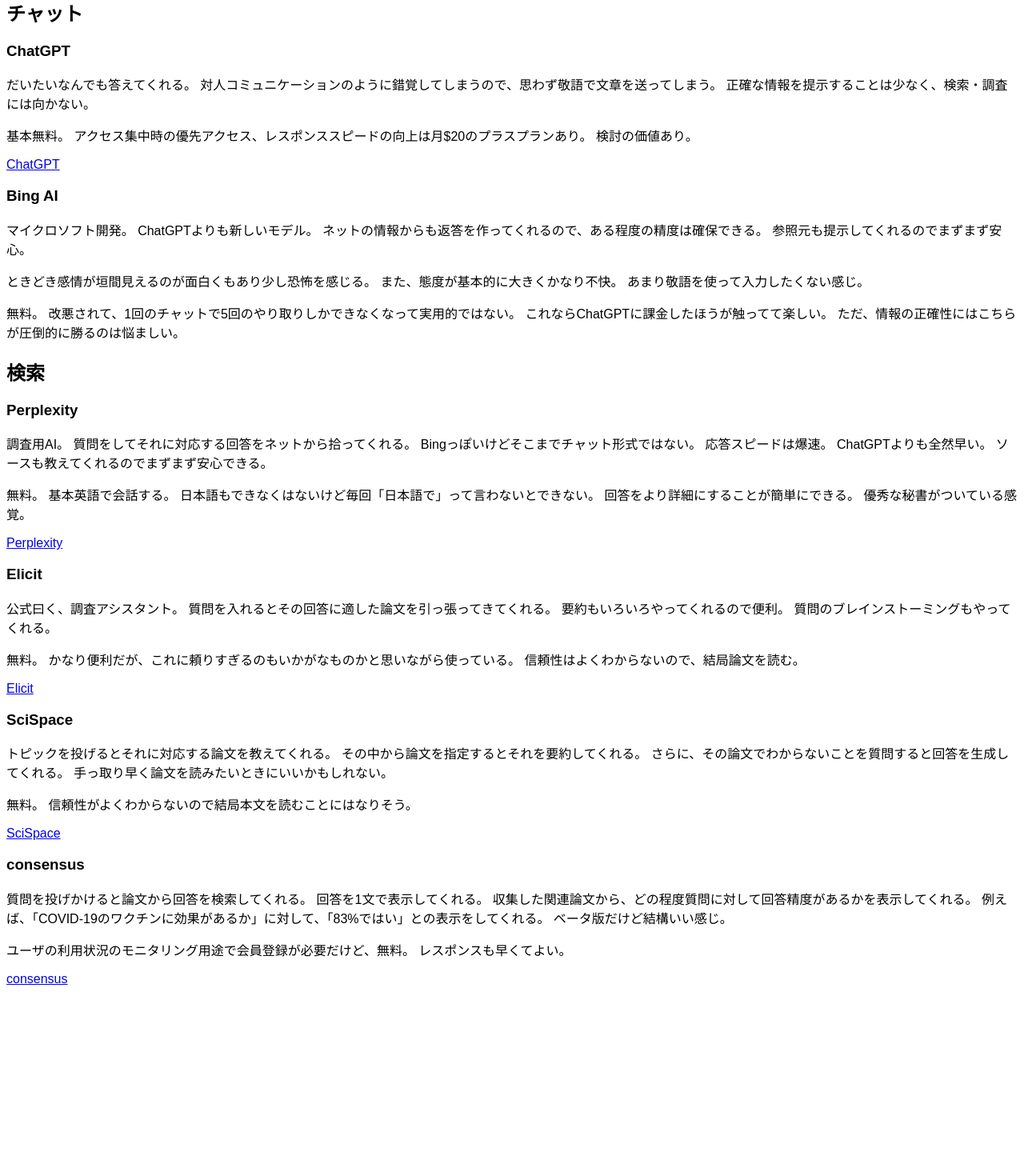
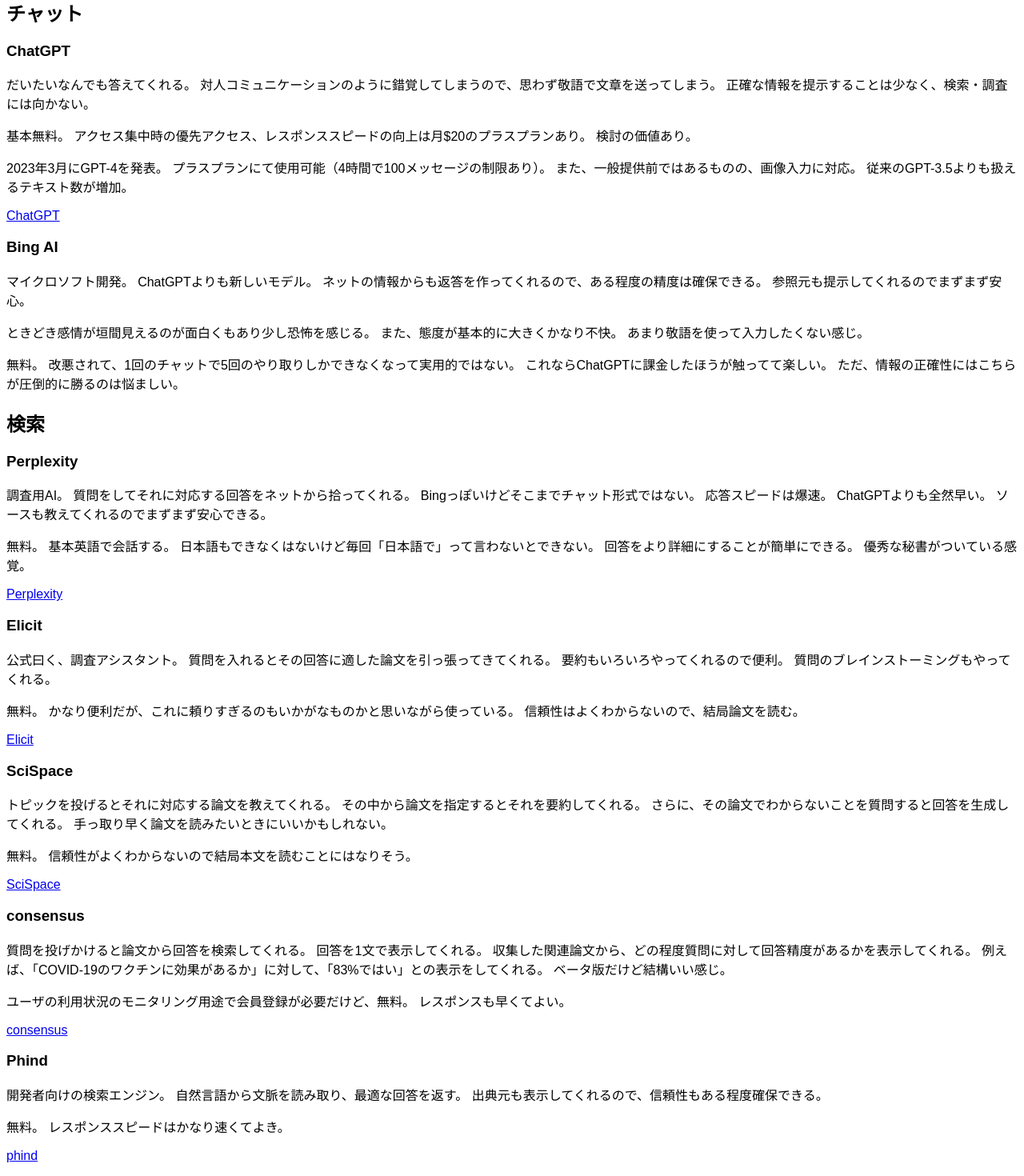
Before and after one commit to mura32033/nextjs-docs, a Next.js app: page /ai in a window 1280 px wide. Shown: the part 135-1605 px from the top of the page at 80% size. Before the commit the page ends 1384 px from the top, so only its background shows below. Built offline with nearby package versions, Linux system fonts and the light colour scheme; a web font is replaced by a local one.

Commit message:
phindを追加。

```diff
--- a/pages/ai.mdx
+++ b/pages/ai.mdx
@@ -12,6 +12,11 @@
 基本無料。
 アクセス集中時の優先アクセス、レスポンススピードの向上は月$20のプラスプランあり。
 検討の価値あり。
+
+2023年3月にGPT-4を発表。
+プラスプランにて使用可能（4時間で100メッセージの制限あり）。
+また、一般提供前ではあるものの、画像入力に対応。
+従来のGPT-3.5よりも扱えるテキスト数が増加。
 
 [ChatGPT](https://chat.openai.com/)
 
@@ -86,3 +91,14 @@
 レスポンスも早くてよい。
 
 [consensus](https://consensus.app/search/)
+
+### Phind
+
+開発者向けの検索エンジン。
+自然言語から文脈を読み取り、最適な回答を返す。
+出典元も表示してくれるので、信頼性もある程度確保できる。
+
+無料。
+レスポンススピードはかなり速くてよき。
+
+[phind](https://www.phind.com/)
```
